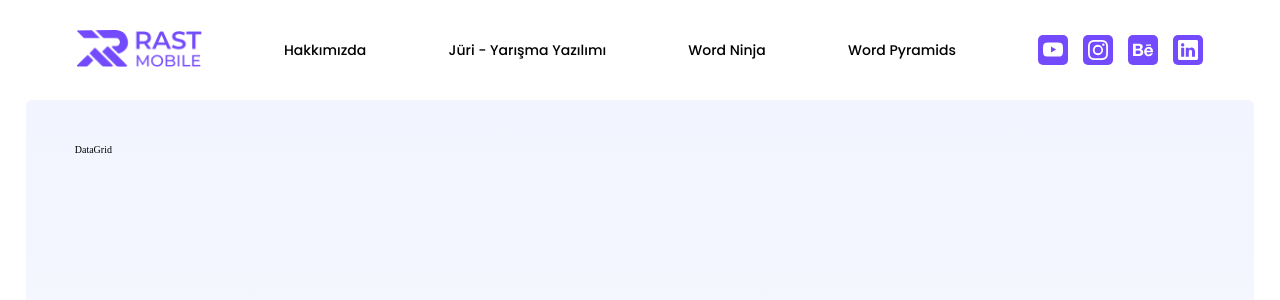
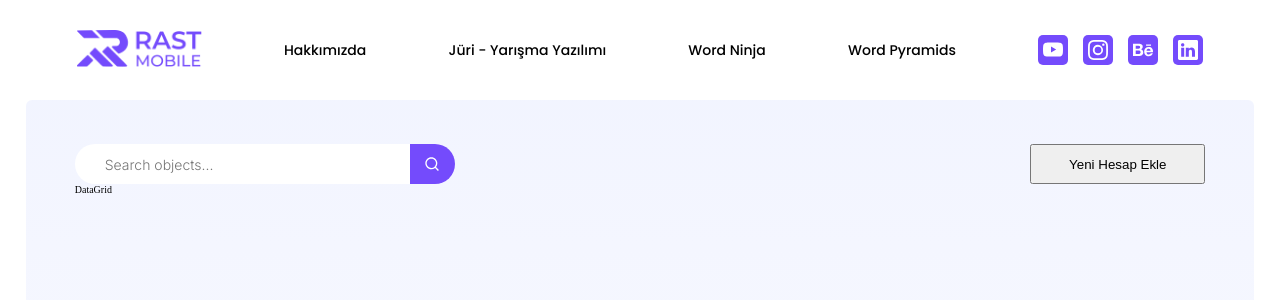
Before and after one commit to abdullah-turgut/rast-mobile, a React (Vite) app: page / in a window 1280 px wide. Shown: the top 300 px of the page. Built offline with nearby package versions, Linux system fonts and the light colour scheme.

Commit message:
seacrh input styles

```diff
--- a/src/App.jsx
+++ b/src/App.jsx
@@ -1,5 +1,7 @@
 //Components
 import Navbar from './components/Navbar';
+import SearchInput from './components/SearchInput';
+import NewEntry from './components/NewEntry';
 import DataGrid from './components/DataGrid';
 
 function App() {
@@ -9,6 +11,10 @@ function App() {
         <Navbar />
       </header>
       <main>
+        <div className="search-add">
+          <SearchInput />
+          <NewEntry />
+        </div>
         <DataGrid />
       </main>
     </>
--- /dev/null
+++ b/src/components/NewEntry.jsx
@@ -0,0 +1,3 @@
+export default function NewEntry() {
+  return <button className="add-btn">Yeni Hesap Ekle</button>;
+}
--- /dev/null
+++ b/src/components/SearchInput.jsx
@@ -0,0 +1,13 @@
+import { HiFilter } from 'react-icons/hi';
+import { RiSearchLine } from 'react-icons/ri';
+
+export default function SearchInput() {
+  return (
+    <div className="search-bar">
+      <input type="text" id="search-input" placeholder="Search objects..." />
+      <button className="search-btn">
+        <RiSearchLine size={16} />
+      </button>
+    </div>
+  );
+}
--- a/src/index.css
+++ b/src/index.css
@@ -45,6 +45,7 @@ a:visited {
   position: fixed;
   top: 0;
   left: 0;
+  z-index: 10;
 
   /*display*/
   display: flex;
@@ -181,6 +182,69 @@ main {
   );
 }
 
+/* DATA GRID */
+
+.search-add {
+  /*display*/
+  display: flex;
+  flex-direction: column-reverse;
+}
+
+.search-bar {
+  /*position*/
+  position: relative;
+
+  /*display*/
+  display: flex;
+  justify-content: space-between;
+  align-items: center;
+
+  /*box-model*/
+  min-width: 38rem;
+}
+
+#search-input {
+  /*box-model*/
+  width: 100%;
+  height: 4rem;
+  padding: 1rem 3rem;
+  border-radius: 4rem;
+  border: none;
+  outline: none;
+
+  /*typography*/
+  font-size: 1.4rem;
+  font-family: 'Inter', sans-serif;
+  font-weight: 300;
+  color: #8c8c8c;
+}
+
+.search-btn {
+  /*position*/
+  position: absolute;
+  right: 0;
+
+  /*display*/
+  display: flex;
+  justify-content: center;
+  align-items: center;
+
+  /*box-model*/
+  height: 100%;
+  width: 4.5rem;
+  border: none;
+  border-radius: 0 4rem 4rem 0;
+
+  /*style*/
+  cursor: pointer;
+  background-color: #744bfc;
+  color: #fff;
+}
+
+.add-btn {
+  min-width: 17.5rem;
+}
+
 /* MEDIA QUERIES */
 
 /* laptops/desktops */
@@ -233,4 +297,9 @@ main {
     /*typography*/
     font-size: 1.4rem;
   }
+
+  .search-add {
+    flex-direction: row;
+    justify-content: space-between;
+  }
 }
```
